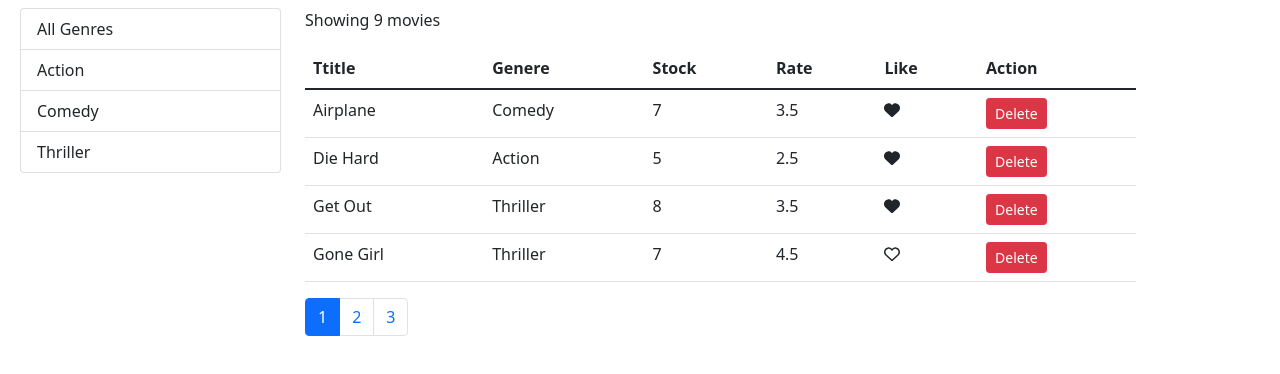
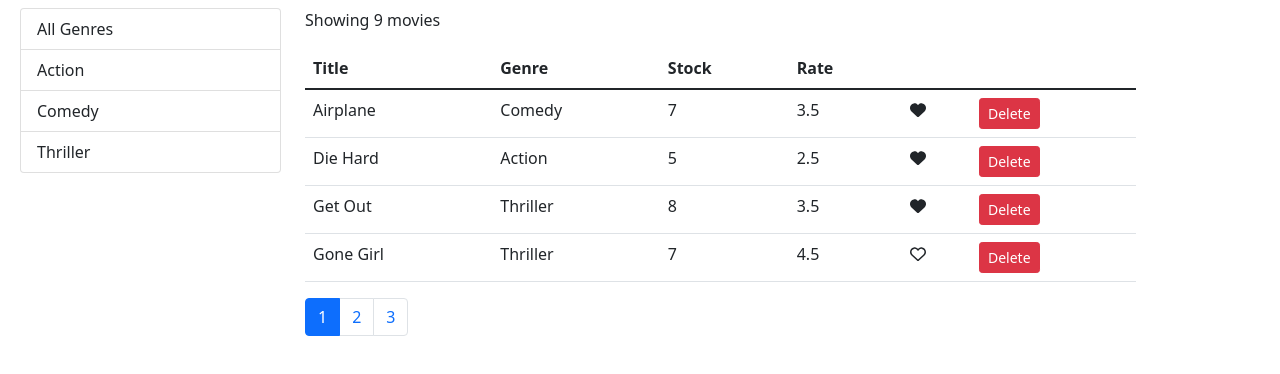
Before and after one commit to jamiul/react-docker, a React (Create React App) app in the folder frontend/: page / in a window 1280 px wide. Shown: the top 374 px of the page. Built offline with nearby package versions, Linux system fonts and the light colour scheme.

Commit message:
19- Sorting- Extracting TableHeader

```diff
--- /dev/null
+++ b/frontend/src/components/common/tableHeader.jsx
@@ -0,0 +1,30 @@
+import React, { Component } from 'react';
+
+// columns: array
+// onSort: function
+// sortColumn: object
+class TableHeader extends Component {
+    raiseSort = path => {
+        const sortColumn = { ...this.props.sortColumn };
+        if (sortColumn.path === path) {
+            sortColumn.order = sortColumn.order === 'asc' ? 'desc' : 'asc';
+        } else {
+            sortColumn.path = path;
+            sortColumn.order = "asc";
+        }
+        this.props.onSort(sortColumn);
+    };
+    render() {
+        return (
+            <thead>
+                <tr>
+                    {this.props.columns.map(column => (
+                        <th key={column.path || column.key} onClick={() => this.raiseSort(column.path)}>{column.label}</th>
+                    ))}
+                </tr>
+            </thead>
+        );
+    }
+}
+
+export default TableHeader;
--- a/frontend/src/components/moviesTable.jsx
+++ b/frontend/src/components/moviesTable.jsx
@@ -1,33 +1,26 @@
-import React from 'react';
+import React, { Component } from 'react';
+import TableHeader from './common/tableHeader';
 import Like from './like';
 
-class MoviesTable extends  React.Component {
-    raiseSort = path => {
-        const sortColumn = { ...this.props.sortColumn };
-        if (sortColumn.path === path) {
-            sortColumn.order = sortColumn.order === 'asc' ? 'desc' : 'asc';
-        } else {
-            sortColumn.path = path;
-            sortColumn.order = "asc";
-        }
-        this.props.onSort(sortColumn);
-    };
-
+class MoviesTable extends Component {
+    columns = [
+        { path: 'title', label: 'Title' },
+        { path: 'genre.name', label: 'Genre' },
+        { path: 'numberInStock', label: 'Stock' },
+        { path: 'dailyRentalRate', label: 'Rate' },
+        { key: 'like'},
+        { key: 'delete'}
+    ]
     render() {
-        const { movies, onDelete, onLike } = this.props;
+        const { movies, onDelete, onLike, onSort, sortColumn } = this.props;
 
         return (
             <table className="table">
-                <thead>
-                    <tr>
-                        <th onClick={() => this.raiseSort('title')}>Ttitle</th>
-                        <th onClick={() => this.raiseSort('genre.name')}>Genere</th>
-                        <th onClick={() => this.raiseSort('numberInStock')}>Stock</th>
-                        <th onClick={() => this.raiseSort('dailyRentalRate')}>Rate</th>
-                        <th>Like</th>
-                        <th>Action</th>
-                    </tr>
-                </thead>
+                <TableHeader
+                    columns={this.columns}
+                    sortColumn={sortColumn}
+                    onSort={onSort}
+                />
                 <tbody>
                     {movies.map(movie => (
                         <tr key={movie._id}>
```
Also changed, not shown: 1 other file (tests, documents, lock files or other folders).
